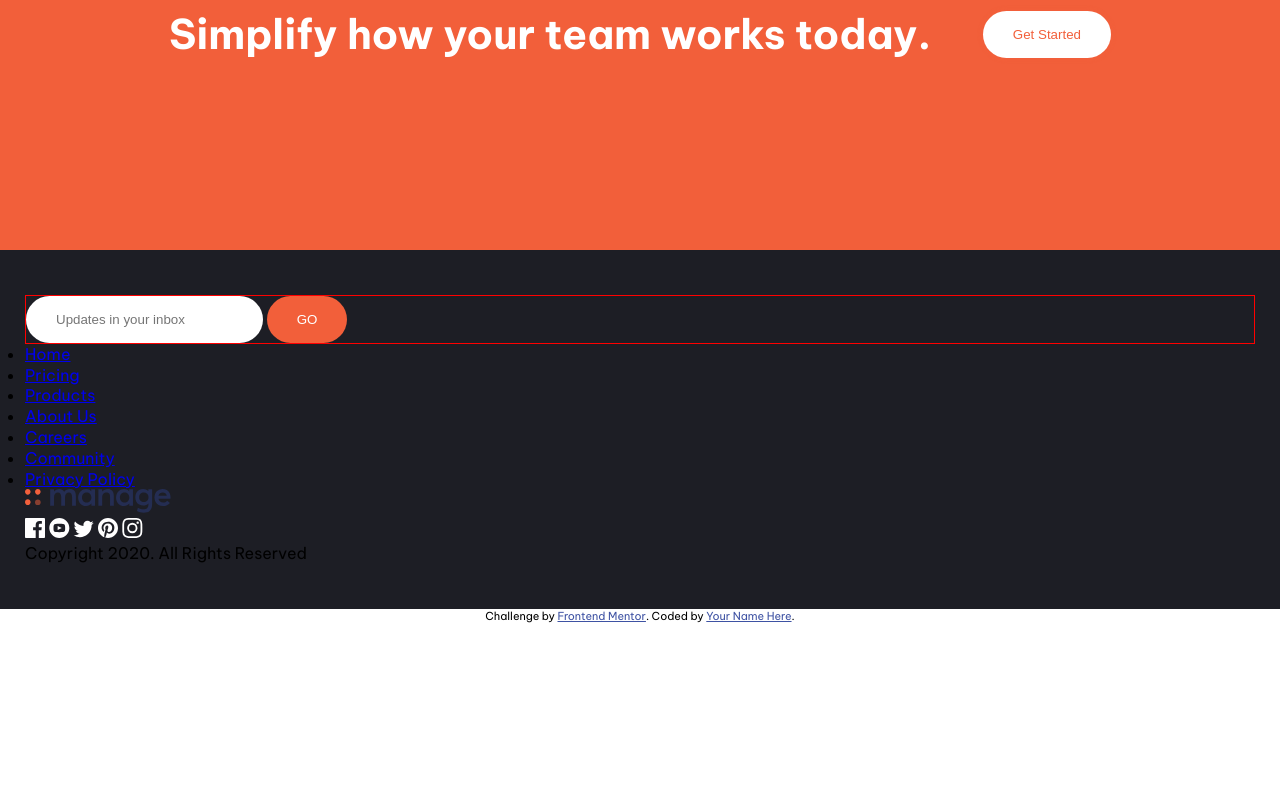
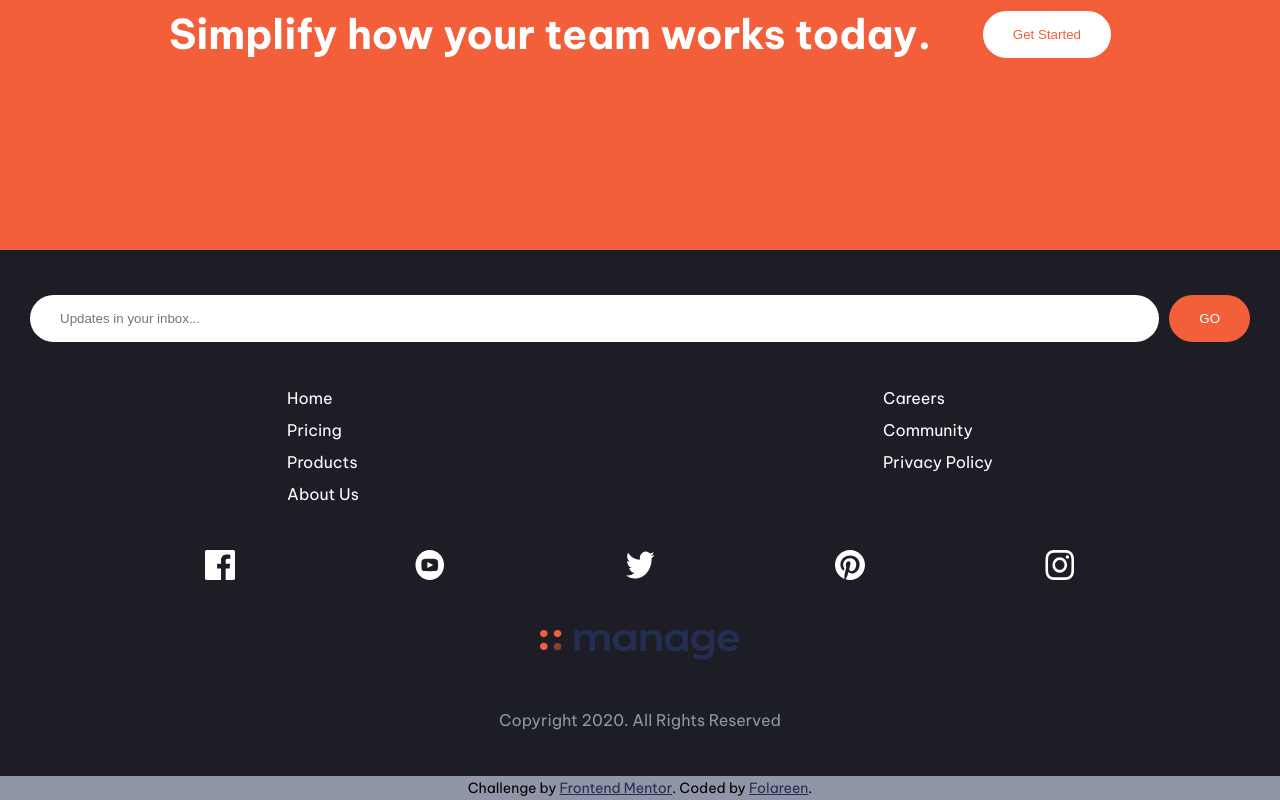
Before and after one commit to Folareen/manage-landing-page, a plain HTML site: page index.html in a window 1280 px wide. Shown: the part 2266-3066 px from the top of the page. Before the commit the page ends 2889 px from the top, so only its background shows below. Drawn offline with Linux system fonts and the light colour scheme.

Commit message:
added footer

```diff
--- a/index.html
+++ b/index.html
@@ -7,12 +7,6 @@
   <link rel="icon" type="image/png" sizes="32x32" href="./images/favicon-32x32.png">
 
   <title>Frontend Mentor | Manage landing page</title>
-
-  <!-- Feel free to remove these styles or customise in your own stylesheet 👍 -->
-  <style>
-    .attribution { font-size: 11px; text-align: center; }
-    .attribution a { color: hsl(228, 45%, 44%); }
-  </style>
 
   <link rel="stylesheet" href="css/main.css">
 </head>
@@ -265,13 +259,13 @@
   <footer>
 
     <div class="input-container">
-      <input type="text" name="updates" placeholder="Updates in your inbox" id="">
+      <input type="text" name="updates" placeholder="Updates in your inbox..." id="">
       <button>
         GO
       </button>
     </div>
 
-    <nav>
+    <nav class="footer-nav">
 
       <ul class="nav">
 
@@ -328,8 +322,6 @@
 
     <div class="logo--links">
 
-      <img src="images/logo.svg" alt="logo">
-
       <div class="links-container">
         <img src="images/icon-facebook.svg" alt="facebook">
         <img src="images/icon-youtube.svg" alt="youtube">
@@ -337,6 +329,9 @@
         <img src="images/icon-pinterest.svg" alt="pinterest">
         <img src="images/icon-instagram.svg" alt="instagram">
       </div>
+
+      <img src="images/logo.svg" alt="logo">
+
     </div>
 
     <p class="copyright">
@@ -356,7 +351,7 @@
 
   <div class="attribution">
     Challenge by <a href="https://www.frontendmentor.io?ref=challenge" target="_blank">Frontend Mentor</a>.
-    Coded by <a href="#">Your Name Here</a>.
+    Coded by <a href="#">Folareen</a>.
   </div>
   <script src="home.js"></script>
 </body>
--- /dev/null
+++ b/scss/_attribution.scss
@@ -0,0 +1,10 @@
+.attribution{
+    background-color: $dark-grayish-blue;
+    font-size: 14px;
+    text-align: center;
+    padding: 3px;
+
+    a{
+        color: $dark-blue;
+    }
+}
--- a/scss/_footer.scss
+++ b/scss/_footer.scss
@@ -7,24 +7,80 @@ footer{
     .input-container{
         grid-column: span 1;
         width: 100%;
-        border: 1px solid red;
+        display: flex;
+        justify-content: space-between;
+        // border: 1px solid red;
 
         input[type="text"], button{
             padding: 16px 30px;
             border: none;
             border-radius: 32px;
             font-weight: weight(bold);
+            margin: 0 5px;
         }
 
         input[type="text"]{
-            // width: 100;
+            // display: block;
+            flex: 1;
         }
 
         button{
             background-color: $bright-red;
             color: $white;
+
+            &:hover{
+                cursor: pointer;
+            }
         }
 
     }
 
+    .footer-nav{
+        display: flex;
+        justify-content: space-around;
+        grid-column: span 1;
+        margin: 40px 0;
+        line-height: 2;
+
+        .nav, .extra-nav{
+            list-style: none;
+
+            li{
+
+                a{
+                    text-decoration: none;
+                    color: $white;
+                }
+            }
+        }
+    }
+
+    .logo--links{
+        display: flex;
+        flex-direction: column;
+        // align-items: space-between;
+        grid-column: span 1;
+
+        .links-container{
+            display: flex;
+            justify-content: space-evenly;
+
+            img{
+                width: 30px;
+            }
+        }
+
+        img[src="images/logo.svg"]{
+            width: 200px;
+            height: 30px;
+            align-self: center;
+            margin-top: 50px;
+        }
+    }
+
+    .copyright{
+        color: $dark-grayish-blue;
+        margin-top: 50px;
+        text-align: center;
+    }
 }
--- a/scss/main.scss
+++ b/scss/main.scss
@@ -9,6 +9,7 @@
 @import 'testimonies';
 @import 'simplify';
 @import 'footer';
+@import 'attribution';
 
 *{
     padding: 0;
```
Also changed, not shown: css/main.css, 1 other file.
